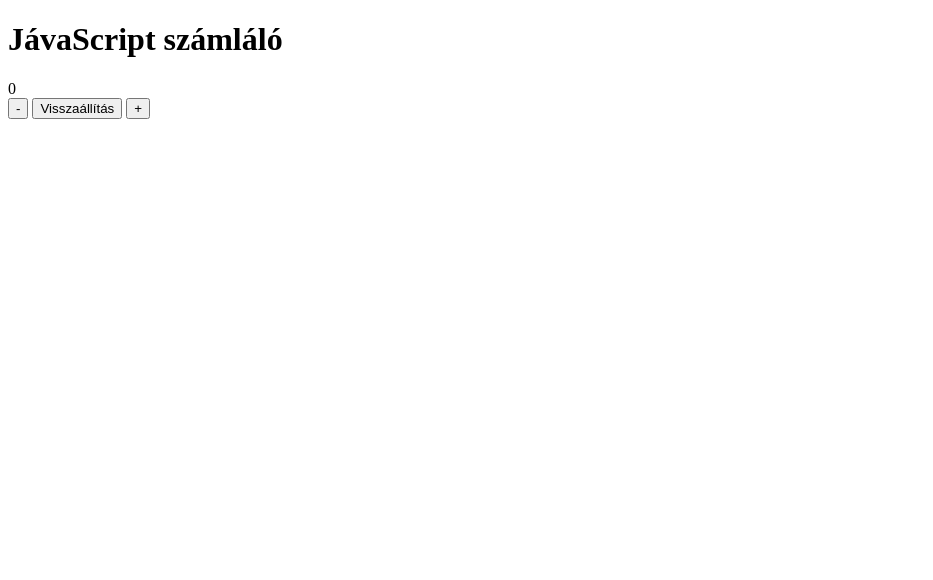
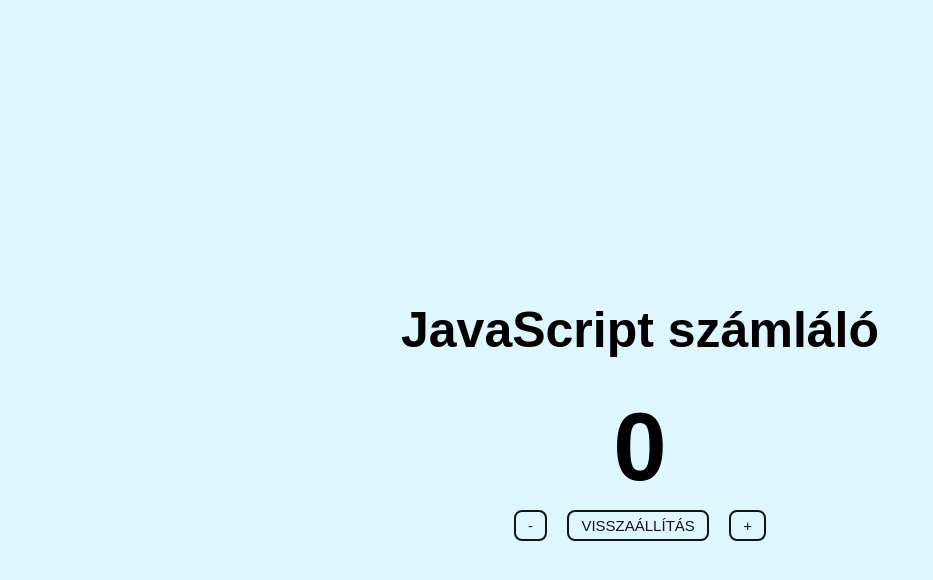
Before and after one commit to palatila/git-javascript-szamlalo, a plain HTML site: page index.html in a window 1280 px wide. Shown: the whole page, without its empty margins (0-933 px from the left). Drawn offline with Linux system fonts and the light colour scheme.

Commit message:
CSS fáj szerkesztése elkészült

```diff
--- a/index.html
+++ b/index.html
@@ -10,7 +10,7 @@
 <body>
     <div class="container">
 
-        <h1>JávaScript számláló</h1>
+        <h1>JavaScript számláló</h1>
 
         <span id="value">0</span>
         <div class="button-container">
--- a/style.css
+++ b/style.css
@@ -0,0 +1,34 @@
+body{
+    height: 100vh;
+    font-family: Arial, Helvetica, sans-serif;
+    display: flex;
+    align-items: center;
+    justify-content: center;
+    flex-direction: column;
+    background: rgb(222,247,255);
+    text-align: center;
+}
+
+h1{
+    font-size: 50px;
+
+}
+
+span{
+    font-size: 6rem;
+    font-weight: bold;
+}
+.btn{
+    background: transparent;
+    text-transform: uppercase;
+    color: rgb(20,20,20);
+    display: inline-block;
+    font-size: 15px;
+    border: 2px solid rgb(20,20,20);
+    cursor: pointer;
+    box-shadow: 0 1px 3px rgba(20,20,20,0,2);
+    border-radius: 8px;
+    margin: 8px;
+    padding: 5px 12px;
+
+}
```
